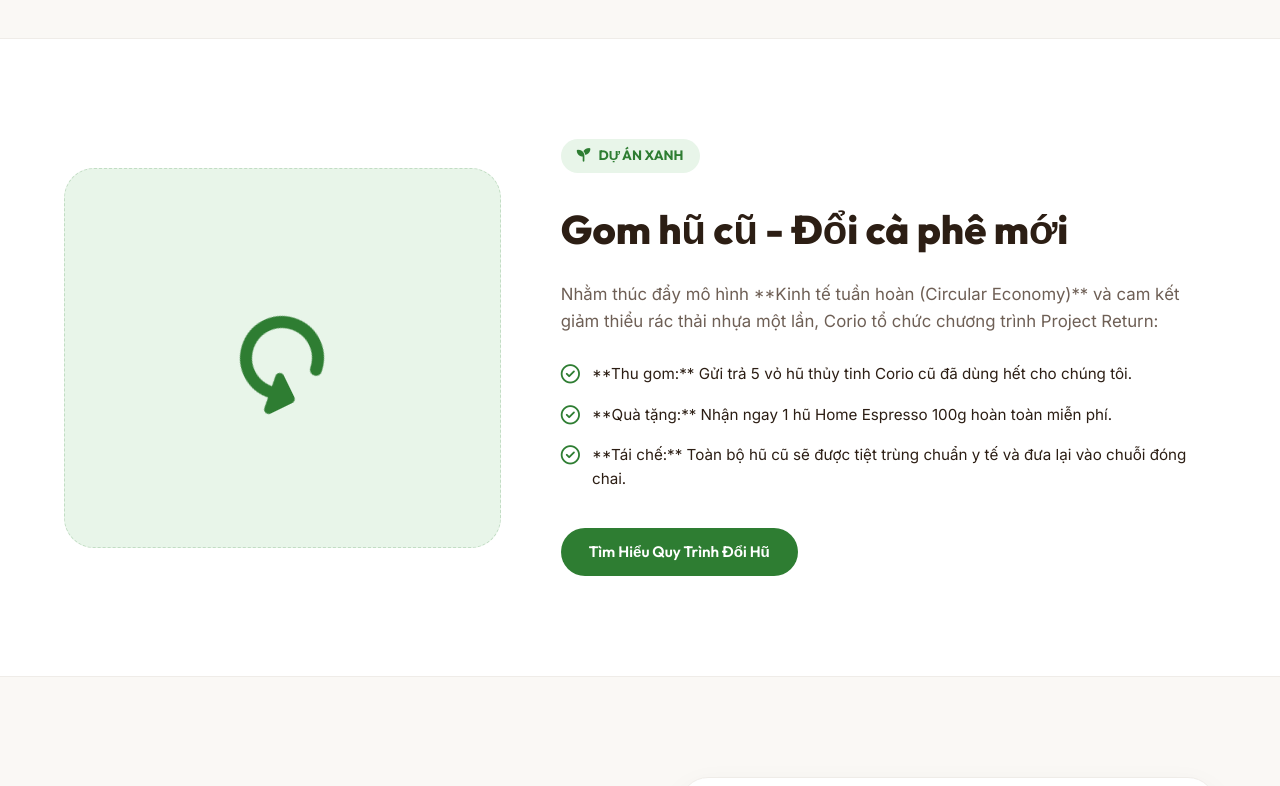
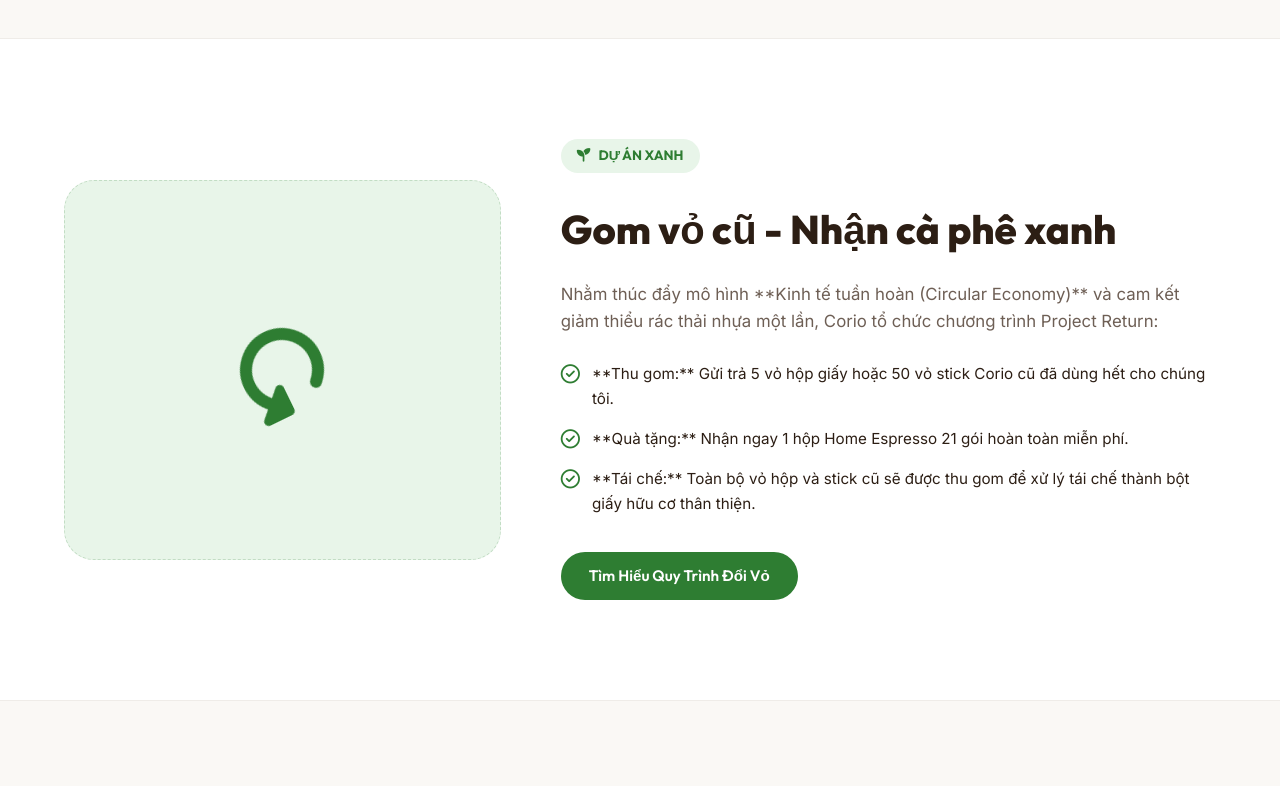
Before and after one commit to quang507/Corio-coffee, a plain HTML site: page index.html in a window 1280 px wide. Shown: the part 2721-3507 px from the top of the page. Drawn offline with Linux system fonts and the light colour scheme.

Commit message:
docs: rename glass jars to paper packaging and update green campaign

```diff
--- a/index.html
+++ b/index.html
@@ -4,7 +4,7 @@
     <meta charset="UTF-8">
     <meta name="viewport" content="width=device-width, initial-scale=1.0">
     <title>CORIO COFFEE | Cà Phê Sấy Lạnh Tiện Lợi Chuẩn Tiệm</title>
-    <meta name="description" content="CORIO COFFEE - Cà phê sấy lạnh cao cấp tan ngay trong nước lạnh chỉ sau 3 giây. Đậm đà vị Robusta Việt Nam, bao bì hũ thủy tinh bảo vệ môi trường.">
+    <meta name="description" content="CORIO COFFEE - Cà phê sấy đông khô đóng hộp tiện lợi tan ngay trong nước lạnh chỉ sau 3 giây. Đậm đà vị Robusta Việt Nam, bao bì thân thiện bảo vệ môi trường.">
     <!-- Google Fonts -->
     <link rel="preconnect" href="https://fonts.googleapis.com">
     <link rel="preconnect" href="https://fonts.gstatic.com" crossorigin>
@@ -108,9 +108,9 @@
                 </div>
                 <!-- Card 3 -->
                 <div class="feature-card">
-                    <div class="feature-icon"><i class="fa-solid fa-jar"></i></div>
-                    <h3>Hũ Thủy Tinh Premium</h3>
-                    <p>Thiết kế hũ thủy tinh hổ phách sang trọng, bảo quản tinh thể cafe chống ẩm tuyệt đối, tái sử dụng xanh, loại bỏ hoàn toàn bao bì nhựa 1 lần.</p>
+                    <div class="feature-icon"><i class="fa-solid fa-box-open"></i></div>
+                    <h3>Bao Bì Hộp Giấy Thân Thiện</h3>
+                    <p>Thiết kế hộp giấy kraft tự nhiên sang trọng, bên trong gồm các túi stick nhỏ định lượng chính xác chống ẩm tuyệt đối, tái chế xanh thân thiện với môi trường.</p>
                 </div>
             </div>
         </div>
@@ -201,14 +201,14 @@
             </div>
             <div class="green-content">
                 <span class="green-badge"><i class="fa-solid fa-seedling"></i> Dự Án Xanh</span>
-                <h2>Gom hũ cũ - Đổi cà phê mới</h2>
+                <h2>Gom vỏ cũ - Nhận cà phê xanh</h2>
                 <p>Nhằm thúc đẩy mô hình **Kinh tế tuần hoàn (Circular Economy)** và cam kết giảm thiểu rác thải nhựa một lần, Corio tổ chức chương trình Project Return:</p>
                 <ul class="green-list">
-                    <li><i class="fa-regular fa-circle-check"></i> **Thu gom:** Gửi trả 5 vỏ hũ thủy tinh Corio cũ đã dùng hết cho chúng tôi.</li>
-                    <li><i class="fa-regular fa-circle-check"></i> **Quà tặng:** Nhận ngay 1 hũ Home Espresso 100g hoàn toàn miễn phí.</li>
-                    <li><i class="fa-regular fa-circle-check"></i> **Tái chế:** Toàn bộ hũ cũ sẽ được tiệt trùng chuẩn y tế và đưa lại vào chuỗi đóng chai.</li>
+                    <li><i class="fa-regular fa-circle-check"></i> **Thu gom:** Gửi trả 5 vỏ hộp giấy hoặc 50 vỏ stick Corio cũ đã dùng hết cho chúng tôi.</li>
+                    <li><i class="fa-regular fa-circle-check"></i> **Quà tặng:** Nhận ngay 1 hộp Home Espresso 21 gói hoàn toàn miễn phí.</li>
+                    <li><i class="fa-regular fa-circle-check"></i> **Tái chế:** Toàn bộ vỏ hộp và stick cũ sẽ được thu gom để xử lý tái chế thành bột giấy hữu cơ thân thiện.</li>
                 </ul>
-                <a href="#mua-ngay" class="btn btn-green">Tìm Hiểu Quy Trình Đổi Hũ</a>
+                <a href="#mua-ngay" class="btn btn-green">Tìm Hiểu Quy Trình Đổi Vỏ</a>
             </div>
         </div>
     </section>
```
